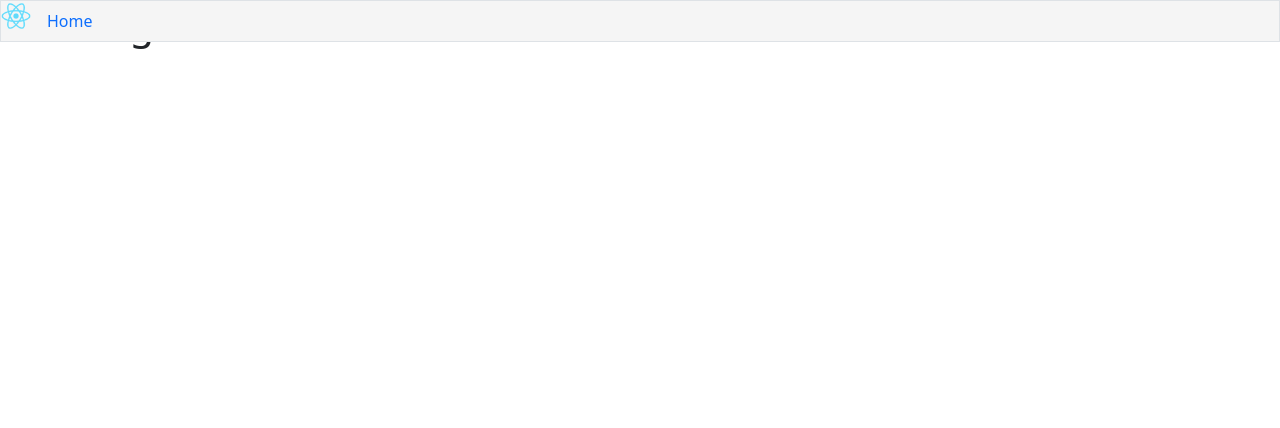
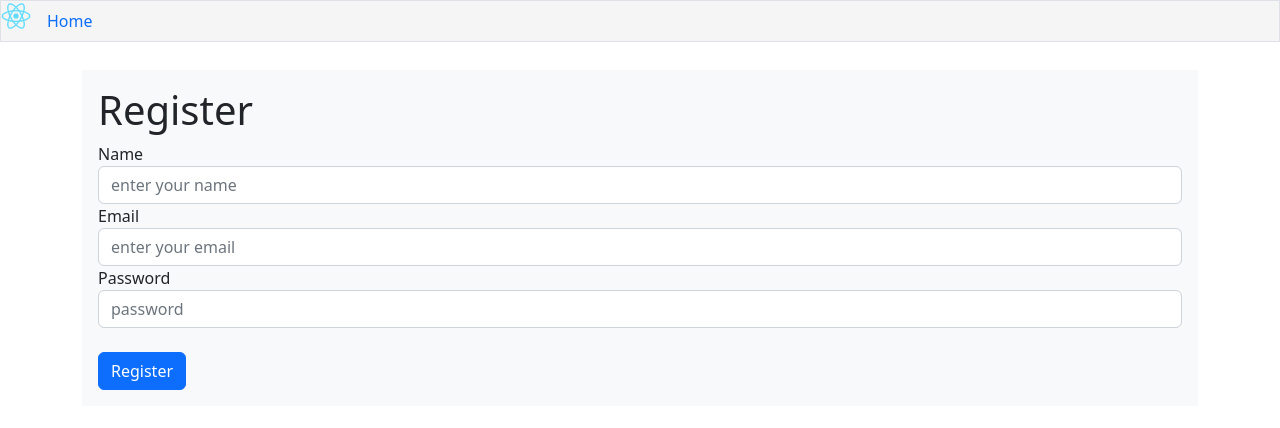
Before and after one commit to forrestmorrison/forrestmorrison-blog, a React (Create React App) app: page /register in a window 1280 px wide. Shown: the top 428 px of the page. Built offline with nearby package versions, Linux system fonts and the light colour scheme.

Commit message:
Register component & route

```diff
--- a/src/App.js
+++ b/src/App.js
@@ -2,13 +2,14 @@ import { Routes, Route } from "react-router-dom"
 import AddArticle from "./components/AddArticle";
 import Articles from "./components/Articles";
 import NavBar from "./components/NavBar";
+import Register from "./components/auth/Register";
 
 
 function App() {
   return (
     <div className="container">
       <Routes>
-        <Route path="/register" element={<h1>Register Form</h1>} />
+        <Route path="/register" element={<Register />} />
         <Route path="/" element={
           <div className="row">
             <div className="col-md-8">
--- a/src/components/auth/Register.jsx
+++ b/src/components/auth/Register.jsx
@@ -12,6 +12,24 @@ const Register = () => {
                 placeholder="enter your name"
             />
         </div>
+        <div className="form-group">
+            <label>Email</label>
+            <input
+                type="email"
+                className="form-control"
+                placeholder="enter your email"
+            />
+        </div>
+        <div className="form-group">
+            <label>Password</label>
+            <input
+                type="password"
+                className="form-control"
+                placeholder="password"
+            />
+        </div>
+        <br/>
+        <button className="btn btn-primary">Register</button>
     </div>
   )
 
```
